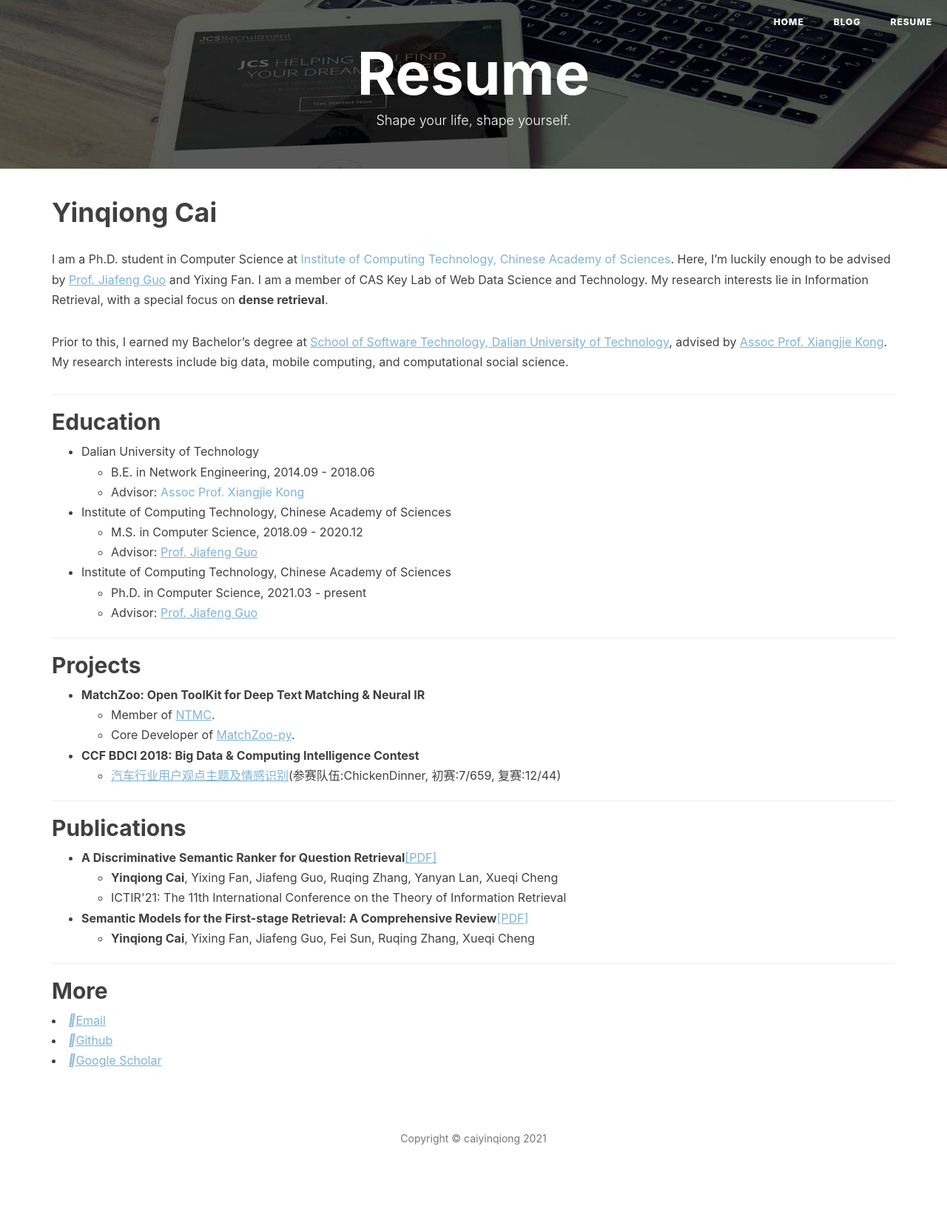
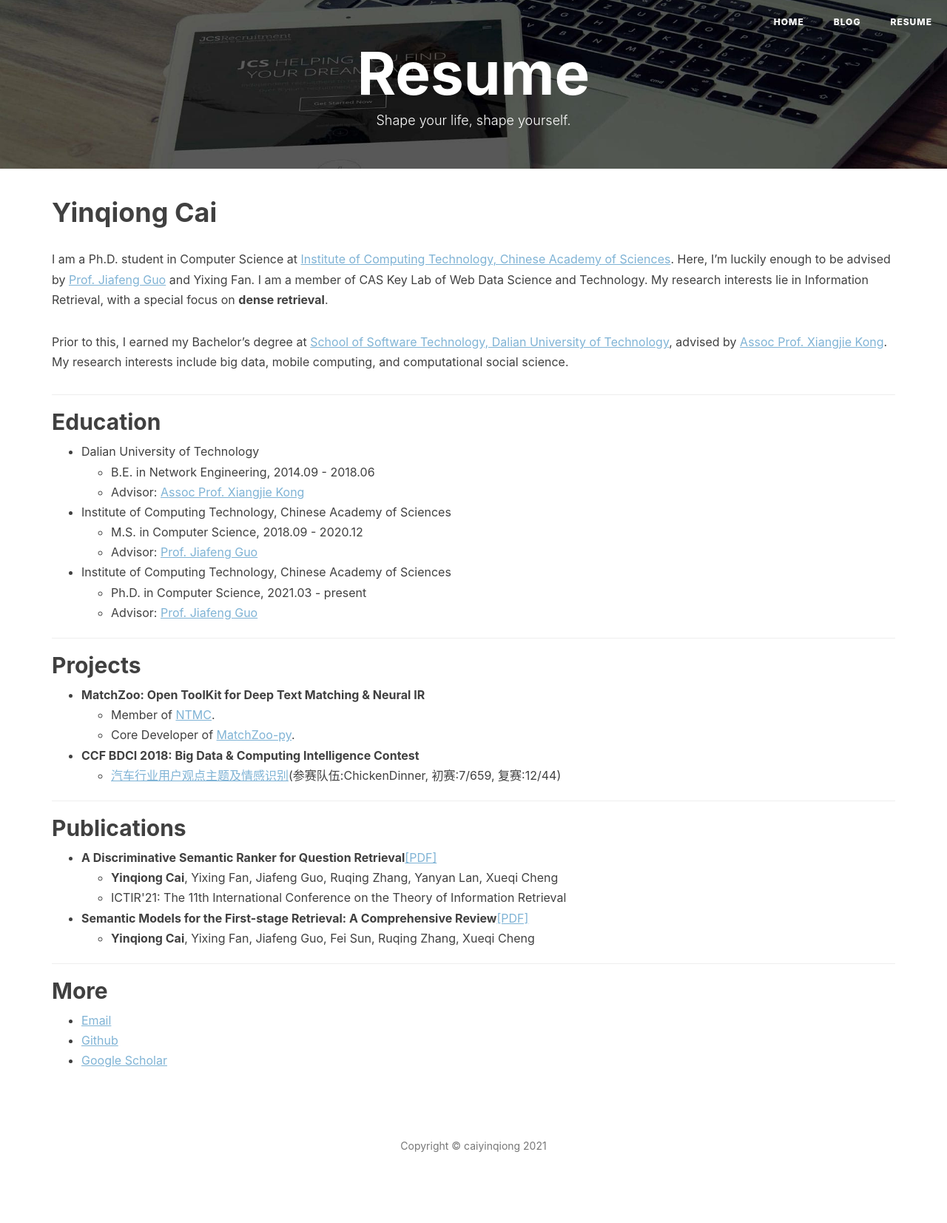
Before and after one commit to caiyinqiong/caiyinqiong.github.io, a Jekyll site: the page built from resume.html, in a window 1280 px wide. Shown: the whole page at 74% size. Built offline with Jekyll 4.4.1, drawn with Linux system fonts in a browser that asks for light colours; nearby versions of some CDN libraries; comment, search, counter and statistics services are not loaded.

Commit message:
Update resume.html

```diff
--- a/resume.html
+++ b/resume.html
@@ -25,7 +25,7 @@
 <div class="container">
 
 <h1>Yinqiong Cai</h1>
-<p> I am a Ph.D. student in Computer Science at <a href="http://www.ict.ac.cn/" style="color:#7FB3D5">Institute of Computing Technology, Chinese Academy of Sciences</a>. Here, I’m luckily enough to be advised by <a href="http://www.bigdatalab.ac.cn/~gjf/" style="color:#7FB3D5;text-decoration:underline">Prof. Jiafeng Guo</a> and Yixing Fan. I am a member of CAS Key Lab of Web Data Science and Technology. My research interests lie in Information Retrieval, with a special focus on <strong>dense retrieval</strong>.</p>
+<p> I am a Ph.D. student in Computer Science at <a href="http://www.ict.ac.cn/" style="color:#7FB3D5;text-decoration:underline">Institute of Computing Technology, Chinese Academy of Sciences</a>. Here, I’m luckily enough to be advised by <a href="http://www.bigdatalab.ac.cn/~gjf/" style="color:#7FB3D5;text-decoration:underline">Prof. Jiafeng Guo</a> and Yixing Fan. I am a member of CAS Key Lab of Web Data Science and Technology. My research interests lie in Information Retrieval, with a special focus on <strong>dense retrieval</strong>.</p>
 <p> Prior to this, I earned my Bachelor’s degree at <a href="https://ssdut.dlut.edu.cn/" style="color:#7FB3D5;text-decoration:underline">School of Software Technology, Dalian University of Technology</a>, advised by <a href="http://thealphalab.org/xjkong/" style="color:#7FB3D5;text-decoration:underline">Assoc Prof. Xiangjie Kong</a>. My research interests include big data, mobile computing, and computational social science.
 
 <section>
@@ -35,7 +35,7 @@
   <li>Dalian University of Technology
     <ul>
       <li>B.E. in Network Engineering, 2014.09 - 2018.06</li>
-      <li>Advisor: <a href="http://thealphalab.org/xjkong/" style="color:#7FB3D5">Assoc Prof. Xiangjie Kong</a></li>
+      <li>Advisor: <a href="http://thealphalab.org/xjkong/" style="color:#7FB3D5;text-decoration:underline">Assoc Prof. Xiangjie Kong</a></li>
     </ul>
   </li>
   <li>Institute of Computing Technology, Chinese Academy of Sciences
@@ -89,9 +89,11 @@
 <section>
     <hr>
     <h2>More</h2>
-<li><a href="mailto:caiyinqiong18s@ict.ac.cn" style="color:#7FB3D5;text-decoration:underline"><i class="fas fa-fw fa-envelope" aria-hidden="true"></i>Email</a></li>
-<li><a href="https://github.com/caiyinqiong" style="color:#7FB3D5;text-decoration:underline"><i class="fab fa-fw fa-github" aria-hidden="true"></i>Github</a></li>
-<li><a href="https://scholar.google.com/citations?user=kZCdJZQAAAAJ&hl=zh-CN" style="color:#7FB3D5;text-decoration:underline"><i class="fas fa-fw fa-graduation-cap"></i>Google Scholar</a></li>
+<ul>
+    <li><a href="mailto:caiyinqiong18s@ict.ac.cn" style="color:#7FB3D5;text-decoration:underline">Email</a></li>
+    <li><a href="https://github.com/caiyinqiong" style="color:#7FB3D5;text-decoration:underline">Github</a></li>
+    <li><a href="https://scholar.google.com/citations?user=kZCdJZQAAAAJ&hl=zh-CN" style="color:#7FB3D5;text-decoration:underline">Google Scholar</a></li>
+</ul>
 </section>
 
 </div>
```
